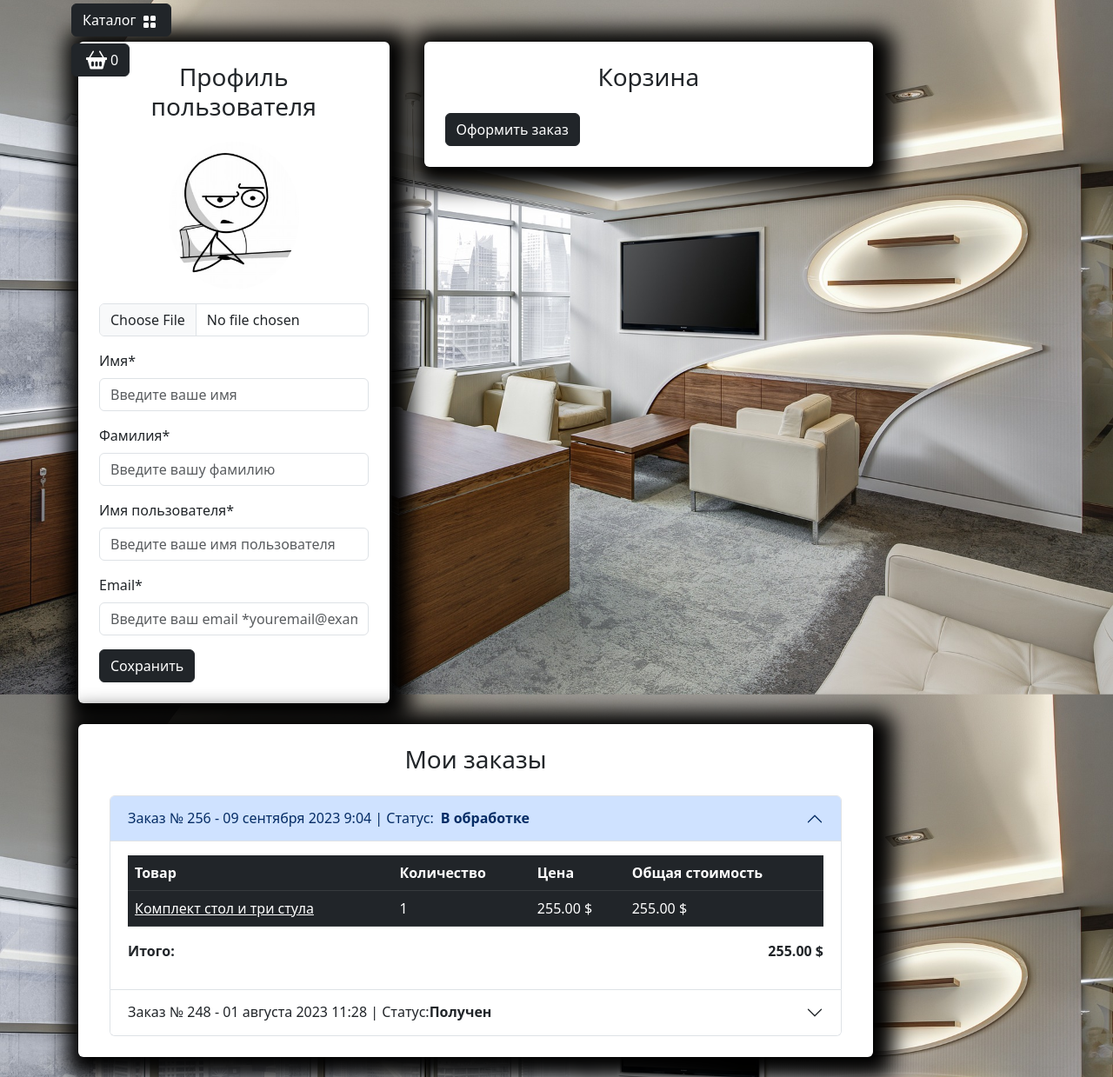
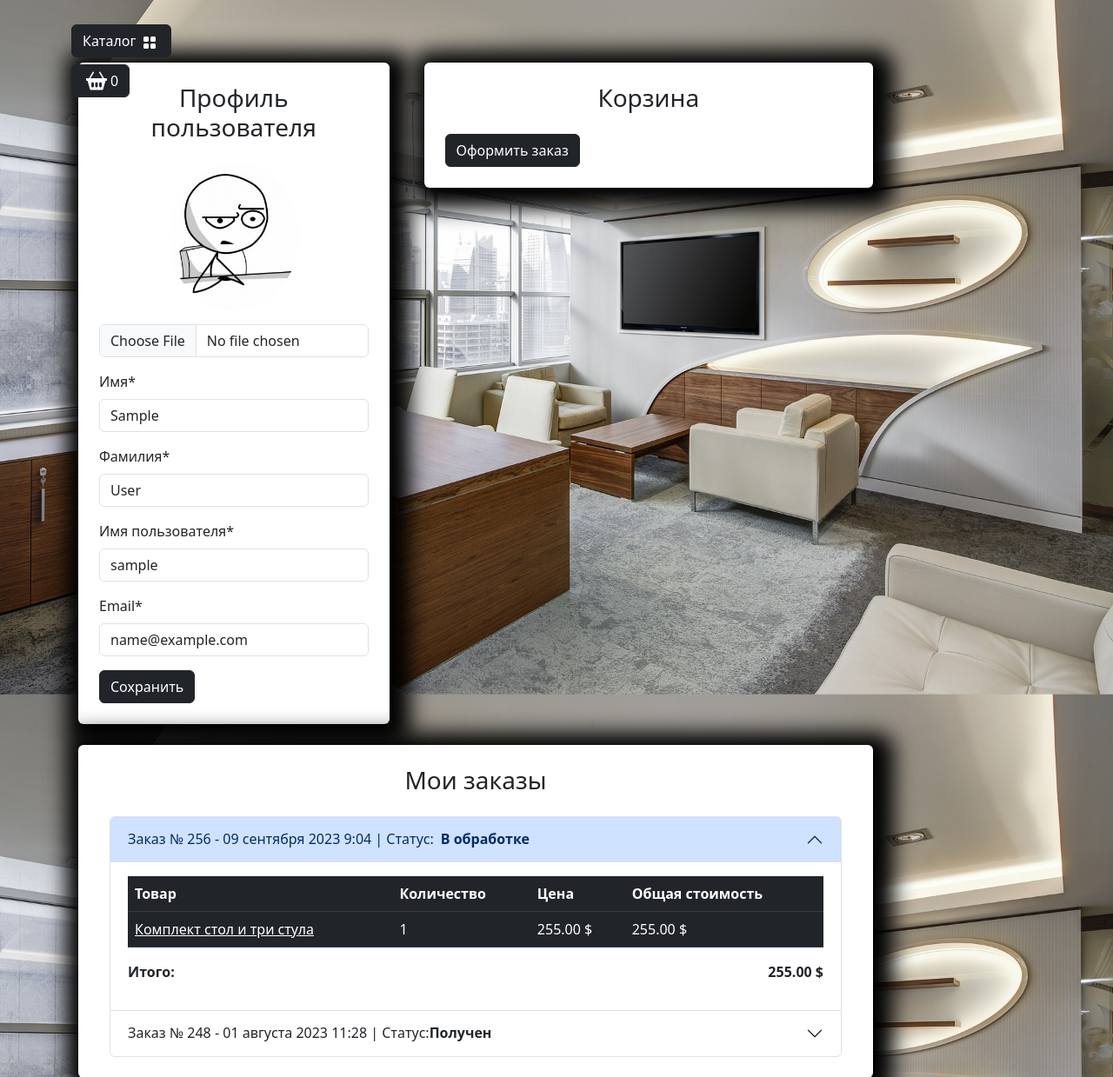
Before and after one commit to yeltag/Online-store-furniture-Home, a Django app: page /user/profile/ in a window 1280 px wide. Shown: the part 56-1295 px from the top of the page at 87% size. Run offline with Django 5.2, Linux system fonts and the light colour scheme; the visitor is signed in with stand-in values (Sample User, id 1); data comes from the database, SQL or seed files in the repository; some libraries are stand-ins or nearby versions.

Commit message:
profile form controller and notifications are ready

```diff
--- a/templates/includes/notifications.html
+++ b/templates/includes/notifications.html
@@ -13,3 +13,27 @@
         </div>
     </div>
 {% endif %}
+
+<div class="container mt-4">
+    <div class="row justify-content-center">
+        <div class="col-md-6">
+            {% if messages %}
+                {% for message in messages %}
+                    {% if message.tags == 'success' %}
+                    <div id="notification" class="position-fixed start-50 translate-middle-x z-3 alert alert-success fade show custom-shadow" role="alert">
+                        {{ message }}
+                    </div>
+                    {% endif %}
+                    {% if message.tags == 'warning' %}
+                    <div id="notification" class="position-fixed start-50 translate-middle-x z-3 alert alert-danger fade show custom-shadow" role="alert">
+                        {{ message }}
+                    </div>
+                    {% endif %}
+                {% endfor %}
+            {% else %}
+            <div id="jq-notification" class="position-fixed start-50 translate-middle-x z-3 alert alert-success fade show custom-shadow" style="display: none;" role="alert">
+            </div>
+            {% endif %}
+        </div>
+    </div>
+</div>
--- a/users/forms.py
+++ b/users/forms.py
@@ -1,5 +1,5 @@
 from django import forms
-from django.contrib.auth.forms import AuthenticationForm, UserCreationForm
+from django.contrib.auth.forms import AuthenticationForm, UserCreationForm, UserChangeForm
 
 from users.models import User
 
@@ -58,3 +58,58 @@
     #           }
     #      )
     # )
+
+
+class ProfileForm(UserChangeForm):
+    class Meta:
+        model = User
+        fields=(
+            "image",
+            "first_name",
+            "last_name",
+            "username",
+            "email",)
+
+    image = forms.ImageField(required=False)
+    first_name = forms.CharField()
+    last_name = forms.CharField()
+    username = forms.CharField()
+    email = forms.CharField()
+
+
+
+    # image = forms.ImageField(
+    #     widget=forms.FileInput(attrs={"class":"form_control mt-3"}), required=False
+    # )
+    # first_name=forms.CharField(
+    #     widget=forms.TextInput(
+    #         attrs={
+    #             "class":"form_control",
+    #             "placeholder": "Введите ваше имя",
+    #         }
+    #     )
+    # )
+    # last_name = forms.CharField(
+    #     widget = forms.TextInput(
+    #         attrs={
+    #             "class":"form-control",
+    #             "placeholder":"Введите вашу фамилию",
+    #         }
+    #     )
+    # )
+    # username = forms.Charfield(
+    #     widget=forms.TextInput(
+    #         attrs={
+    #             "class":"form-control",
+    #             "placeholder":"Введите ваше имя пользователя",
+    #         }
+    #     )
+    # )
+    # email = forms.Charfield(
+    #     widget=forms.EmailInput(
+    #         attrs={
+    #             "class":"form-control",
+    #             "placeholder":"Введите ваш email *youremail@example.com",
+    #         }
+    #     )
+    # )
--- a/users/templates/users/profile.html
+++ b/users/templates/users/profile.html
@@ -10,35 +10,69 @@
                 <div class="col-md-5">
                     <div class=" bg-white p-4 mb-4 mx-2 rounded custom-shadow">
                         <h3 class="text-center mb-4">Профиль пользователя</h3>
-                        <form>
+                        <form action="{% url "users:profile" %}" method="post" enctype="multipart/form-data">
+                            {% csrf_token %}
                             <div class="row">
                                 <div class="col-md-12 mb-3 text-center">
-                                    <img src="{% static "deps/images/baseavatar.jpg" %}"
-                                        alt="Аватар пользователя" class="img-fluid rounded-circle"
-                                        style="max-width: 150px;">
-                                    <input type="file" class="form-control mt-3" id="avatar"
+                                    {% if  user.image %}
+                                        <img src="{{ user.image.url }}"
+                                            alt="Аватар пользователя" class="img-fluid rounded-circle"
+                                            style="max-width: 150px;">
+                                    {% else %}
+                                        <img src="{% static "deps/images/baseavatar.jpg" %}"
+                                            alt="Аватар пользователя" class="img-fluid rounded-circle"
+                                            style="max-width: 150px;">
+                                    {% endif %}
+                                    <input type="file" class="form-control mt-3" id="id_image"
+                                        name="image"
                                         accept="image/*">
+                                        {% if form.image.errors %}
+                                            <div class="alert alert-danger alert-dismissible fade show">{{form.image.errors}}</div>
+                                        {% endif %}
                                 </div>
                                 <div class="col-md-12 mb-3">
-                                    <label for="firstName" class="form-label">Имя*</label>
-                                    <input type="text" class="form-control" id="firstName"
-                                        placeholder="Введите ваше имя" value="" required>
+                                    <label for="id_first_name" class="form-label">Имя*</label>
+                                    <input type="text" class="form-control" id="id_first_name"
+                                        name="first_name"
+                                        placeholder="Введите ваше имя"
+                                        value="{{ form.first_name.value}}"
+                                        required>
+                                        {% if form.first_name.errors %}
+                                            <div class="alert alert-danger alert_dismissible fade show">{{form.first_name.errors}}</div>
+                                        {% endif %}
                                 </div>
                                 <div class="col-md-12 mb-3">
-                                    <label for="lastName" class="form-label">Фамилия*</label>
-                                    <input type="text" class="form-control" id="lastName"
-                                        placeholder="Введите вашу фамилию" value="" required>
+                                    <label for="id_last_name" class="form-label">Фамилия*</label>
+                                    <input type="text" class="form-control" id="id_last_name"
+                                        name="last_name"
+                                        placeholder="Введите вашу фамилию"
+                                        value="{{ form.last_name.value}}"
+                                        required>
+                                        {% if form.last_name.errors %}
+                                            <div class="alert alert-danger alert_dismissible fade show">{{form.last_name.errors}}</div>
+                                        {% endif %}
                                 </div>
                                 <div class="col-md-12 mb-3">
-                                    <label for="username" class="form-label">Имя пользователя*</label>
-                                    <input type="text" class="form-control" id="username"
-                                        placeholder="Введите ваше имя пользователя" value="" required>
+                                    <label for="id_username" class="form-label">Имя пользователя*</label>
+                                    <input type="text" class="form-control" id="id_username"
+                                        name="username"
+                                        placeholder="Введите ваше имя пользователя"
+                                        value="{{ form.username.value}}"
+                                        required>
+                                        {% if form.username.errors %}
+                                            <div class="alert alert-danger alert_dismissible fade show">{{form.username.errors}}</div>
+                                        {% endif %}
                                 </div>
                                 <div class="col-md-12 mb-3">
-                                    <label for="email" class="form-label">Email*</label>
-                                    <input type="email" class="form-control" id="email"
-                                        placeholder="Введите ваш email *youremail@example.com" value=""
+                                    <label for="id_email" class="form-label">Email*</label>
+                                    <input type="email" class="form-control" id="id_email"
+                                        name="email"
+                                        placeholder="Введите ваш email *youremail@example.com"
+                                        value="{{ form.email.value}}"
                                         required>
+                                        {% if form.email.errors %}
+                                            <div class="alert alert-danger alert_dismissible fade show">{{form.email.errors}}</div>
+                                        {% endif %}
                                 </div>
                             </div>
                             <button type="submit" class="btn btn-dark">Сохранить</button>
--- a/users/views.py
+++ b/users/views.py
@@ -1,10 +1,10 @@
-from django.contrib import auth
+from django.contrib.auth.decorators import login_required
+from django.contrib import auth, messages
 from django.http import HttpResponseRedirect
 from django.shortcuts import redirect, render
 from django.urls import reverse
 
-from users.forms import UserRegistrationForm, UserLoginForm
-
+from users.forms import UserLoginForm, UserRegistrationForm, ProfileForm
 
 
 # Create your views here.
@@ -18,6 +18,7 @@
             user = auth.authenticate(username=username, password=password)
             if user:
                 auth.login(request, user)
+                messages.success(request, f"{username}, Вы вошли в аккаунт")
                 return HttpResponseRedirect(reverse('main:index'))
     else:
         form = UserLoginForm()
@@ -35,6 +36,7 @@
                 form.save()
                 user=form.instance
                 auth.login(request,user)
+                messages.success(request, f"{user.username}, Вы успешно зарегистрированы и вошли в аккаунт")
 
                 return HttpResponseRedirect(reverse('main:index'))
     else:
@@ -46,12 +48,25 @@
     }
     return render(request, 'users/registration.html', context)
 
+@ login_required
 def profile(request):
+    if request.method == 'POST':
+        form = UserProfileForm(data=request.POST, instance=request.user, files=request.FILES)
+        if form.is_valid():
+                form.save()
+                messages.success(request, "Профайл успешно обговлен")
+                return HttpResponseRedirect(reverse('user:profile'))
+    else:
+        form = ProfileForm(instance=request.user)
+
+
     context = {
-        'title': "Home - Кабинет"
+        'title': "Home - Кабинет",
+        'form': form
     }
     return render(request, 'users/profile.html', context)
 
 def logout(request):
+    messages.success(request, f"{request.user.username}, Вы вышли из аккаунта")
     auth.logout(request)
     return redirect(reverse("main:index"))
```
